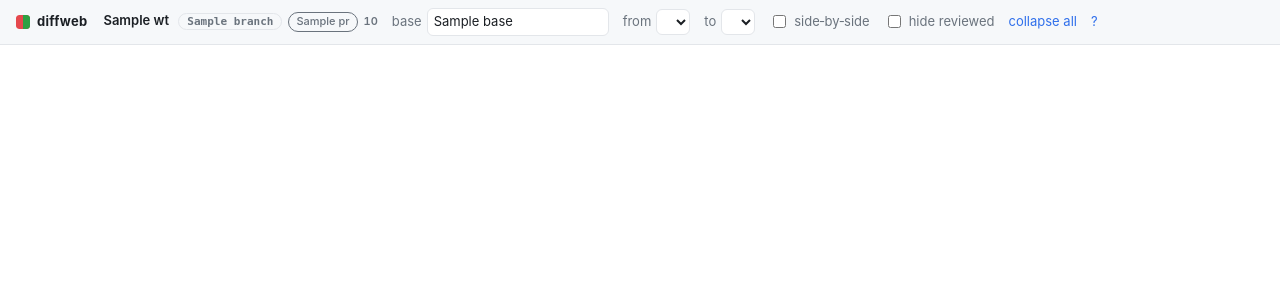
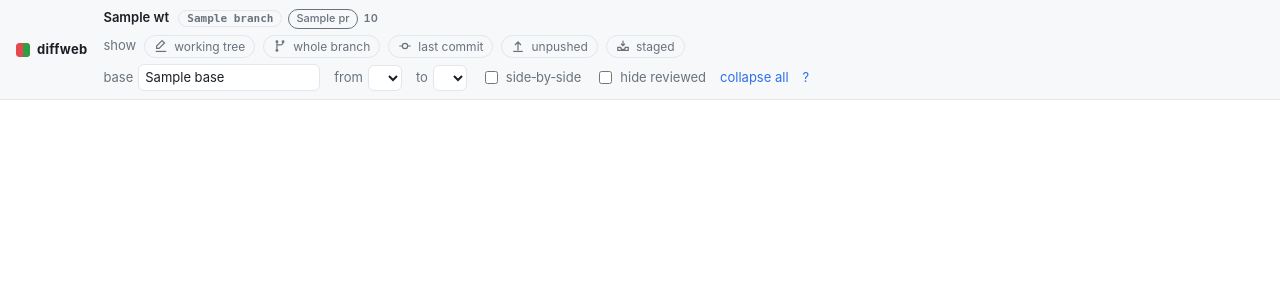
Before and after one commit to tupoiu/dotfiles, a FastAPI app: template diffweb/templates/worktree.html in a window 1280 px wide. Shown: the top 300 px of the page. Run offline with FastAPI, Linux system fonts and the light colour scheme; the template is opened without the code that fills it: most values are stand-ins (such as "Sample title", 1, 10 or a date in 2020); lists and menus that the app fills with data are empty; some libraries are stand-ins or nearby versions.

Commit message:
Add range shortcuts to the diff page
Five one-click ranges on their own line above base/from/to: working tree,
whole branch, last commit, unpushed and staged. The pressed pill follows
whatever from/to actually hold, so picking a range by hand keeps it honest.

The staged end needs a second sentinel beside WORKTREE: end=INDEX becomes
`git diff --cached <start>`, is never memoised because the index moves under
you, and is rejected as the *start* of a range. `@{upstream}` is an ordinary
ref until a branch has no upstream, which is a normal state, so that one
failure is reported as "<branch> has no upstream branch, so nothing is
pushed" rather than as an unknown ref.

Every /static URL now carries the file's mtime. StaticFiles sends no
Cache-Control, so a browser may serve a cached worktree.js indefinitely: the
new controls rendered and did nothing, which is a bug that looks like a
broken feature.

Co-Authored-By: Claude Opus 5 <noreply@anthropic.com>

```diff
--- a/diffweb/app.py
+++ b/diffweb/app.py
@@ -23,7 +23,7 @@ from fastapi.templating import Jinja2Templates
 
 from . import forge, gitio
 from .config import DiffwebConfig, load_config
-from .gitio import WORKTREE, Worktree
+from .gitio import INDEX, UPSTREAM, WORKTREE, Worktree
 from .state import State
 
 HERE = Path(__file__).parent
@@ -38,6 +38,23 @@ def _bad_ref_handler(request: Request, exc: Exception) -> JSONResponse:
     return JSONResponse({"error": str(exc)}, status_code=400)
 app.mount("/static", StaticFiles(directory=HERE / "static"), name="static")
 templates = Jinja2Templates(directory=str(HERE / "templates"))
+
+
+def asset(path: str) -> str:
+    """A /static URL stamped with the file's mtime.
+
+    Without this the browser keeps serving a stale `worktree.js` after an edit:
+    StaticFiles sends no Cache-Control, so the browser is free to guess a
+    freshness lifetime and never revalidate. Editing a file changes the URL.
+    """
+    try:
+        stamp = int((HERE / "static" / path).stat().st_mtime)
+    except OSError:
+        return f"/static/{path}"
+    return f"/static/{path}?v={stamp}"
+
+
+templates.env.globals["asset"] = asset
 
 _config: DiffwebConfig | None = None
 _state: State | None = None
@@ -81,7 +98,8 @@ def cached_diff(path: str, start: str, end: str, max_cacheable: int) -> str:
     Oversized diffs are computed but not kept: those are the ones the page
     loads file-by-file anyway, so caching them would pin megabytes per range.
     """
-    if end == WORKTREE:
+    if end in (WORKTREE, INDEX):
+        # Both ends move under our feet, so neither is safe to memoise.
         return gitio.diff_text(path, start, end)
     key = (path, start, end)
     if key in _diff_cache:
@@ -95,7 +113,16 @@ def cached_diff(path: str, start: str, end: str, max_cacheable: int) -> str:
 
 
 def _range(wt: Worktree, base: str, start: str | None, end: str | None) -> tuple[str, str]:
-    resolved_start = gitio.resolve_ref(wt.path, start) if start else gitio.merge_base(wt.path, base)
+    # Only the end of a range may be the worktree or the index.
+    if start in (WORKTREE, INDEX):
+        raise ValueError(f"{start} is not a valid start of a range")
+    try:
+        resolved_start = gitio.resolve_ref(wt.path, start) if start else gitio.merge_base(wt.path, base)
+    except gitio.GitError:
+        # An unset upstream is an ordinary state of a local branch, not a typo.
+        if start == UPSTREAM:
+            raise ValueError(f"{wt.branch} has no upstream branch, so nothing is pushed") from None
+        raise
     resolved_end = gitio.resolve_ref(wt.path, end) if end else WORKTREE
     return resolved_start, resolved_end
 
--- a/diffweb/static/app.css
+++ b/diffweb/static/app.css
@@ -31,10 +31,26 @@ code { font-family: ui-monospace, "SF Mono", Menlo, monospace; }
 .brand .mark { display: block; border-radius: 3px; }
 main { padding: 16px; }
 
-.controls { display: flex; align-items: center; gap: 14px; flex-wrap: wrap; }
+.controls { display: flex; flex-direction: column; align-items: stretch; gap: 6px; }
+.control-row { display: flex; align-items: center; gap: 14px; flex-wrap: wrap; }
 .controls label { color: var(--dim); display: flex; align-items: center; gap: 5px; }
 .controls .chk { cursor: pointer; }
 .wt-name { font-weight: 600; }
+
+/* Range shortcuts: the three ranges worth one click, on their own line. */
+.scopes { gap: 8px; }
+.scopes-label { color: var(--dim); }
+.scope-btn {
+  display: inline-flex; align-items: center; gap: 6px;
+  font: inherit; font-size: 12px; line-height: 1.6;
+  padding: 1px 9px; border-radius: 999px; cursor: pointer;
+  color: var(--dim); background: none; border: 1px solid var(--line);
+}
+.scope-btn:hover { color: var(--fg); border-color: var(--dim); }
+.scope-btn[aria-pressed="true"] {
+  color: var(--accent); border-color: currentColor; font-weight: 550;
+}
+.scope-btn svg { display: block; }
 .branch {
   font-family: ui-monospace, monospace; font-size: 11px; color: var(--dim);
   border: 1px solid var(--line); border-radius: 999px; padding: 1px 8px; margin-left: 6px;
--- a/diffweb/static/worktree.js
+++ b/diffweb/static/worktree.js
@@ -14,6 +14,19 @@ const $diff = document.getElementById("diff");
 
 const MERGE_BASE = "";        // empty start means "merge base with base ref"
 const WORKTREE = "";          // empty end means "working tree"
+const HEAD = "HEAD";          // the last commit
+const BEFORE_HEAD = "HEAD~1"; // the commit before it
+const UPSTREAM = "@{upstream}";  // the last commit the remote has
+const INDEX = "INDEX";        // end at the staging area
+
+// The three ranges worth a one-click shortcut, as {start, end} pairs.
+const SCOPES = {
+  working: { start: HEAD, end: WORKTREE },
+  branch: { start: MERGE_BASE, end: WORKTREE },
+  "last-commit": { start: BEFORE_HEAD, end: HEAD },
+  unpushed: { start: UPSTREAM, end: HEAD },
+  staged: { start: MERGE_BASE, end: INDEX },
+};
 
 $sbs.checked = localStorage.getItem("diffweb.sbs") === "1";
 $sbs.addEventListener("change", () => {
@@ -123,7 +136,14 @@ async function loadCommits() {
   if (!r.ok) { status(data.error || `cannot resolve base ref "${$base.value}"`); return false; }
   const want = { start: el.dataset.start, end: el.dataset.end };
   $start.innerHTML = `<option value="">merge base with ${data.base}</option>`;
-  $end.innerHTML = `<option value="">working tree</option>`;
+  $end.innerHTML = `<option value="">working tree</option>`
+    + `<option value="${INDEX}">staging area</option>`;
+  $end.appendChild(new Option("HEAD (last commit)", HEAD));
+  // A literal HEAD option, rather than the newest sha, so the shortcut still
+  // works on a branch sitting on its own merge base with no commits listed.
+  $start.appendChild(new Option("HEAD (last commit)", HEAD));
+  $start.appendChild(new Option("HEAD~1 (before the last commit)", BEFORE_HEAD));
+  $start.appendChild(new Option("@{upstream} (last pushed commit)", UPSTREAM));
   for (const c of data.commits) {
     const label = `${c.short}  ${c.subject}  (${c.when})`;
     $start.appendChild(new Option(label, c.sha));
@@ -131,6 +151,7 @@ async function loadCommits() {
   }
   $start.value = want.start || MERGE_BASE;
   $end.value = want.end || WORKTREE;
+  syncScopes();
   el.dataset.start = el.dataset.end = "";
   status("");
   return true;
@@ -289,6 +310,27 @@ function applyHideReviewed() {
   window.diffwebKeys?.refresh();
 }
 
+// Light up whichever shortcut matches the range that is actually selected.
+const $scopes = document.getElementById("scopes");
+
+function syncScopes() {
+  for (const btn of $scopes.querySelectorAll(".scope-btn")) {
+    const want = SCOPES[btn.dataset.scope];
+    const on = $start.value === want.start && $end.value === want.end;
+    btn.setAttribute("aria-pressed", on ? "true" : "false");
+  }
+}
+
+$scopes.addEventListener("click", (e) => {
+  const btn = e.target.closest(".scope-btn");
+  if (!btn) return;
+  const want = SCOPES[btn.dataset.scope];
+  $start.value = want.start;
+  $end.value = want.end;
+  syncScopes();
+  render();
+});
+
 function shaFor(path) { return shas[path] || "worktree"; }
 
 $base.addEventListener("change", async () => {
@@ -300,8 +342,8 @@ $base.addEventListener("change", async () => {
   }
   if (await loadCommits()) render();
 });
-$start.addEventListener("change", render);
-$end.addEventListener("change", render);
+$start.addEventListener("change", () => { syncScopes(); render(); });
+$end.addEventListener("change", () => { syncScopes(); render(); });
 
 if (el.dataset.live === "1") {
   const es = new EventSource(`/events/${WT}`);
--- a/diffweb/templates/base.html
+++ b/diffweb/templates/base.html
@@ -4,15 +4,15 @@
 <meta charset="utf-8">
 <meta name="viewport" content="width=device-width, initial-scale=1">
 <title>{% block title %}diffweb{% endblock %}</title>
-<link rel="icon" type="image/svg+xml" href="/static/favicon.svg">
-<link rel="stylesheet" href="/static/vendor/diff2html.min.css">
-<link rel="stylesheet" href="/static/vendor/highlight-light.min.css" media="(prefers-color-scheme: light)">
-<link rel="stylesheet" href="/static/vendor/highlight-dark.min.css" media="(prefers-color-scheme: dark)">
-<link rel="stylesheet" href="/static/app.css">
+<link rel="icon" type="image/svg+xml" href="{{ asset('favicon.svg') }}">
+<link rel="stylesheet" href="{{ asset('vendor/diff2html.min.css') }}">
+<link rel="stylesheet" href="{{ asset('vendor/highlight-light.min.css') }}" media="(prefers-color-scheme: light)">
+<link rel="stylesheet" href="{{ asset('vendor/highlight-dark.min.css') }}" media="(prefers-color-scheme: dark)">
+<link rel="stylesheet" href="{{ asset('app.css') }}">
 </head>
 <body>
 <header class="topbar">
-  <a class="brand" href="/"><img class="mark" src="/static/favicon.svg" alt="" width="14" height="14">diffweb</a>
+  <a class="brand" href="/"><img class="mark" src="{{ asset('favicon.svg') }}" alt="" width="14" height="14">diffweb</a>
   {% block toolbar %}{% endblock %}
 </header>
 <main>{% block content %}{% endblock %}</main>
--- a/diffweb/templates/index.html
+++ b/diffweb/templates/index.html
@@ -62,4 +62,4 @@
   </tbody>
 </table>
 {% endblock %}
-{% block scripts %}<script src="/static/catalog.js"></script>{% endblock %}
+{% block scripts %}<script src="{{ asset('catalog.js') }}"></script>{% endblock %}
--- a/diffweb/templates/worktree.html
+++ b/diffweb/templates/worktree.html
@@ -7,11 +7,59 @@
      data-start="{{ start }}"
      data-end="{{ end }}"
      data-live="{{ 1 if features.live_reload else 0 }}">
+  <div class="control-row">
   <span class="wt-name">{{ wt.name }} <span class="branch">{{ wt.branch }}</span>
     {%- if pr and pr.pr %}<a href="{{ pr.pr.url }}" target="_blank" rel="noopener"
        class="pr-chip pr-{{ pr.pr.status }}"
        title="{{ pr.pr.title }}">{{ pr.pr.label }}</a>{% if pr.pr.opened_age %}<span
        class="pr-age" title="opened {{ pr.pr.opened_age }} ago">{{ pr.pr.opened_age }}</span>{% endif %}{% endif %}</span>
+  </div>
+  <div class="control-row scopes" id="scopes">
+    <span class="scopes-label">show</span>
+    <button type="button" class="scope-btn" data-scope="working"
+            title="Working tree: everything uncommitted (staged and unstaged)">
+      <svg viewBox="0 0 16 16" width="14" height="14" aria-hidden="true">
+        <path d="M9.2 1.8 3 8v2.8h2.8L12 4.6z" fill="none" stroke="currentColor" stroke-width="1.4"/>
+        <path d="M2 14.2h12" fill="none" stroke="currentColor" stroke-width="1.4"/>
+      </svg>
+      <span>working tree</span>
+    </button>
+    <button type="button" class="scope-btn" data-scope="branch"
+            title="Whole branch: merge base with the base ref, up to the working tree">
+      <svg viewBox="0 0 16 16" width="14" height="14" aria-hidden="true">
+        <path d="M4.5 3.6v8.8M4.5 6.8h4a3 3 0 0 0 3-3V3.6" fill="none" stroke="currentColor" stroke-width="1.4"/>
+        <circle cx="4.5" cy="13" r="1.6" fill="currentColor"/>
+        <circle cx="4.5" cy="3" r="1.6" fill="currentColor"/>
+        <circle cx="11.5" cy="3" r="1.6" fill="currentColor"/>
+      </svg>
+      <span>whole branch</span>
+    </button>
+    <button type="button" class="scope-btn" data-scope="last-commit"
+            title="Last commit: HEAD on its own, with nothing uncommitted">
+      <svg viewBox="0 0 16 16" width="14" height="14" aria-hidden="true">
+        <circle cx="8" cy="8" r="3" fill="none" stroke="currentColor" stroke-width="1.4"/>
+        <path d="M1.5 8h3.5M11 8h3.5" fill="none" stroke="currentColor" stroke-width="1.4"/>
+      </svg>
+      <span>last commit</span>
+    </button>
+    <button type="button" class="scope-btn" data-scope="unpushed"
+            title="Unpushed: the commits on this branch that its upstream does not have">
+      <svg viewBox="0 0 16 16" width="14" height="14" aria-hidden="true">
+        <path d="M8 13.2V3.4M4.6 6.8 8 3.4l3.4 3.4" fill="none" stroke="currentColor" stroke-width="1.4"/>
+        <path d="M2.5 14.2h11" fill="none" stroke="currentColor" stroke-width="1.4"/>
+      </svg>
+      <span>unpushed</span>
+    </button>
+    <button type="button" class="scope-btn" data-scope="staged"
+            title="Staging area: what is staged, against the merge base with the base ref">
+      <svg viewBox="0 0 16 16" width="14" height="14" aria-hidden="true">
+        <path d="M2 9.5V13h12V9.5h-3.4a2.6 2.6 0 0 1-5.2 0z" fill="none" stroke="currentColor" stroke-width="1.4"/>
+        <path d="M8 2v5.4M5.8 5.4 8 7.6l2.2-2.2" fill="none" stroke="currentColor" stroke-width="1.4"/>
+      </svg>
+      <span>staged</span>
+    </button>
+  </div>
+  <div class="control-row">
   <label>base <input id="base" value="{{ base }}" size="16" spellcheck="false"></label>
   <label>from <select id="start"></select></label>
   <label>to <select id="end"></select></label>
@@ -24,6 +72,7 @@
   <button type="button" id="toggle-all" class="linkish">collapse all</button>
   <button type="button" id="key-help-btn" class="linkish" title="Keyboard shortcuts">?</button>
   <span id="status" class="status"></span>
+  </div>
 </div>
 {% endblock %}
 {% block content %}
@@ -31,8 +80,8 @@
 <div id="diff"></div>
 {% endblock %}
 {% block scripts %}
-<script src="/static/vendor/diff2html-ui.min.js"></script>
-<script src="/static/render-options.js"></script>
-<script src="/static/worktree.js"></script>
-<script src="/static/keys.js"></script>
+<script src="{{ asset('vendor/diff2html-ui.min.js') }}"></script>
+<script src="{{ asset('render-options.js') }}"></script>
+<script src="{{ asset('worktree.js') }}"></script>
+<script src="{{ asset('keys.js') }}"></script>
 {% endblock %}
```
Also changed, not shown: diffweb/ROADMAP.md (+10 -0 lines), diffweb/TOOLING_ROADMAP.md (+31 -0 lines), diffweb/gitio.py (+13 -3 lines), plans/diffweb.md (+19 -0 lines), tests/test_diffweb.py (+73 -3 lines), diffweb/README.md.
